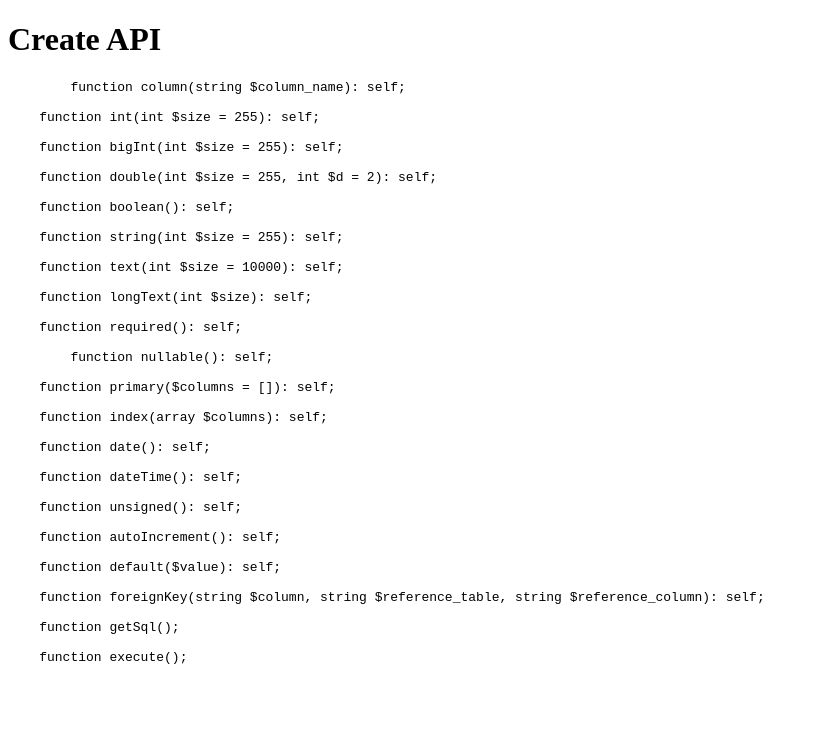
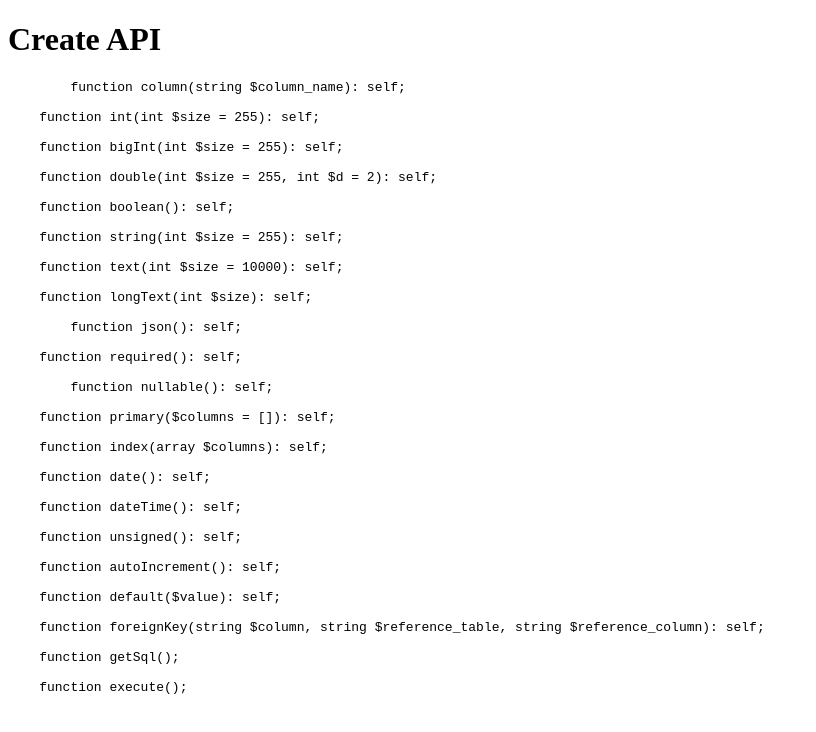
Before and after one commit to CodesVault/howdy_qb, a Next.js app in the folder doc/: page /documentation/library-api/create-api in a window 1280 px wide. Shown: the top 732 px of the page, without its empty margins (0-816 px from the left). Built offline with nearby package versions, Linux system fonts and the light colour scheme.

Commit message:
doc updated for 1.6.2

```diff
--- a/doc/package.json
+++ b/doc/package.json
@@ -1,6 +1,6 @@
 {
   "name": "nextra-docs-template",
-  "version": "0.0.1",
+  "version": "1.6.2",
   "description": "Nextra docs template",
   "scripts": {
     "dev": "next dev",
--- a/doc/pages/documentation/library-api/alter-api.mdx
+++ b/doc/pages/documentation/library-api/alter-api.mdx
@@ -21,6 +21,8 @@
 
     function longText(int $size): self;
 
+	function json(): self;
+
     function required(): self;
 
     function primary($columns = []): self;
--- a/doc/pages/documentation/library-api/create-api.mdx
+++ b/doc/pages/documentation/library-api/create-api.mdx
@@ -16,6 +16,8 @@
     function text(int $size = 10000): self;
 
     function longText(int $size): self;
+
+	function json(): self;
 
     function required(): self;
 
--- a/doc/theme.config.tsx
+++ b/doc/theme.config.tsx
@@ -39,8 +39,8 @@ const config: DocsThemeConfig = {
   },
   gitTimestamp: null,
   banner: {
-    key: '1.5.0-release',
-    text: 'WP QueryBuilder 1.5.0 is released.',
+    key: '1.6.2-release',
+    text: 'WP QueryBuilder 1.6.2 is released.',
   }
 }
 
```
Also changed, not shown: doc/pages/example/alter-statement.mdx (+1 -0 lines), doc/pages/example/create-statement.mdx (+1 -1 lines).
